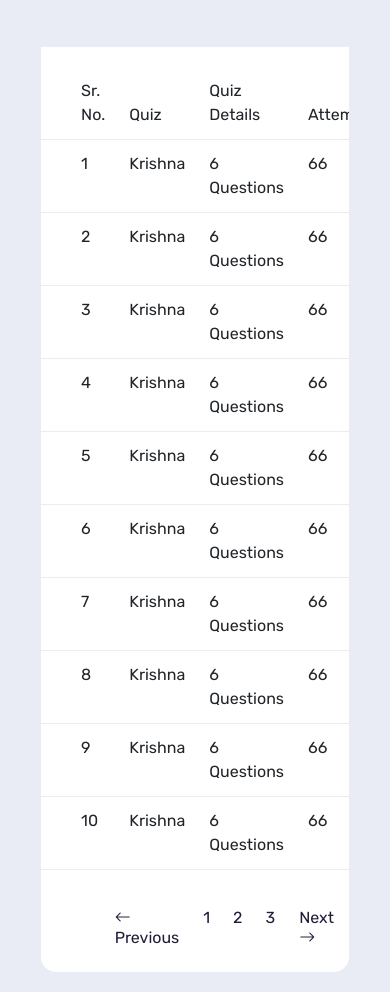
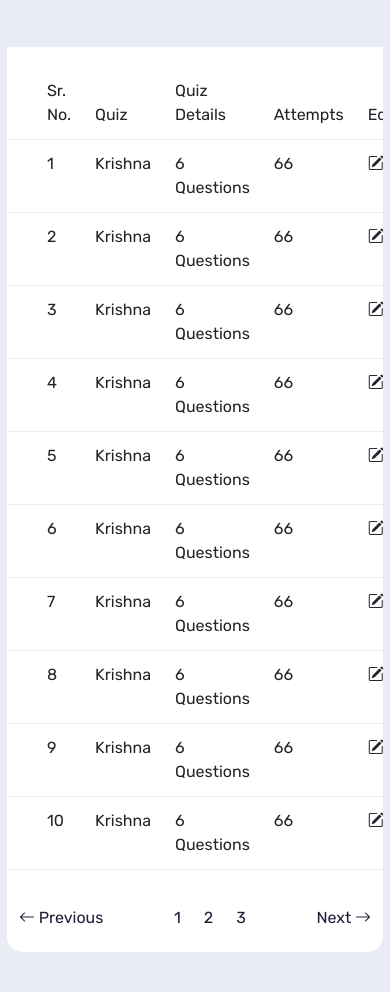
Before and after one commit to ritikgeteidea/table, a plain HTML site: page index.html in a window 390 px wide. Shown: the part 108-1100 px from the top of the page. Drawn offline with nearby package versions, Linux system fonts and the light colour scheme.

Commit message:
Update style.css

```diff
--- a/style.css
+++ b/style.css
@@ -167,8 +167,6 @@ th.srNo {
 }
 
 table.table.table-borderless {
-  overflow-y:scroll;
-  display:block;
   margin-top: 20px;
   width: 100%;
   margin-bottom: 30px;
@@ -189,3 +187,27 @@ th {
   flex-direction: column;
   align-items: center;
 }
+
+::-webkit-scrollbar{
+  display: none;
+}
+
+
+@media (max-width:700px){
+
+
+  table.table.table-borderless {
+    overflow-y: scroll;
+    display: block;
+  }
+
+  .table-content{
+    width: 110%;
+  }
+
+  nav {
+    width: 100%;
+}
+
+
+}
```
